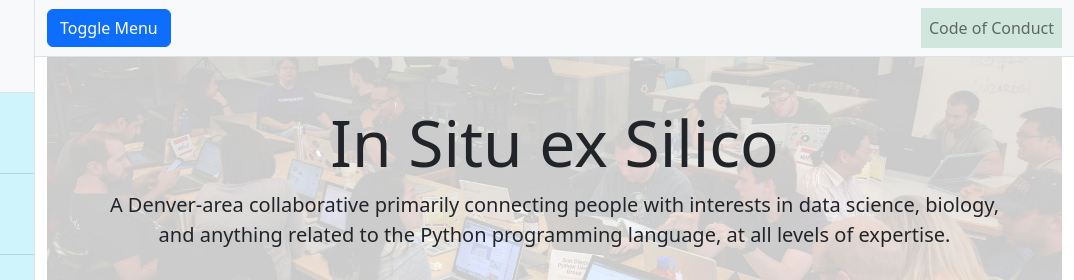
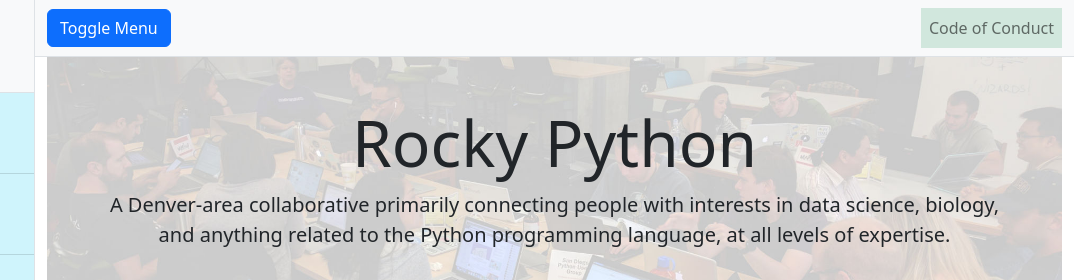
Before and after one commit to InSituExSilico/InSituExSilico.github.io, a plain HTML site: page index.html in a window 1280 px wide. Shown: the top 280 px of the page, 206-1280 px from the left. Drawn offline with nearby package versions, Linux system fonts and the light colour scheme; a script that the page names is missing.

Commit message:
starting to change site to rockypython.org

```diff
--- a/index.html
+++ b/index.html
@@ -9,7 +9,7 @@
     <meta name="description" content="The Denver Python User Group is a programming language special interest group with hundreds of active members and regular meetups. It is free to join and open to members of all skill levels.">
 
     <!-- <title>Home · In Situ ex Silico</title> -->
-    <title>In Situ ex Silico</title>
+    <title>Rocky Python</title>
 
     <!-- Bootstrap core CSS -->
     <link href="/static-files/sidebar.css" rel="stylesheet">
@@ -31,7 +31,7 @@
             <div class="sidebar-heading border-bottom bg-light">
                 <!-- <a class="nav-link" href="/">Home</a> -->
                 <a class="nav-link" href="/">
-                    <img src="/static-files/img/ises-logo.svg" alt="In Situ ex Silico Home" class="center">
+                    <img src="/static-files/img/ises-logo.svg" alt="Rocky Python Home" class="center">
                 </a>
             </div>
             <div class="list-group list-group-flush">
@@ -74,7 +74,7 @@
   <div class="p-5 text-center img-fluid bg-image" style="background-image: url('/static-files/img/saturday-group-background.jpg');
         background-position: center ; background-size: cover ; background-repeat: no-repeat ">
     <div class="container">
-      <h1 class="display-3">In Situ ex Silico</h1>
+      <h1 class="display-3">Rocky Python</h1>
       <p class="lead">A Denver-area collaborative primarily connecting people with interests in data science, biology, and anything related to the Python programming language, at all levels of expertise.</p>
     </div>
   </div>
```
Also changed, not shown: code-of-conduct/index.html (+2 -2 lines), denverbiology/index.html (+2 -2 lines), denverml/index.html (+2 -2 lines), denverpython/index.html (+2 -2 lines), remotework/index.html (+2 -2 lines).
